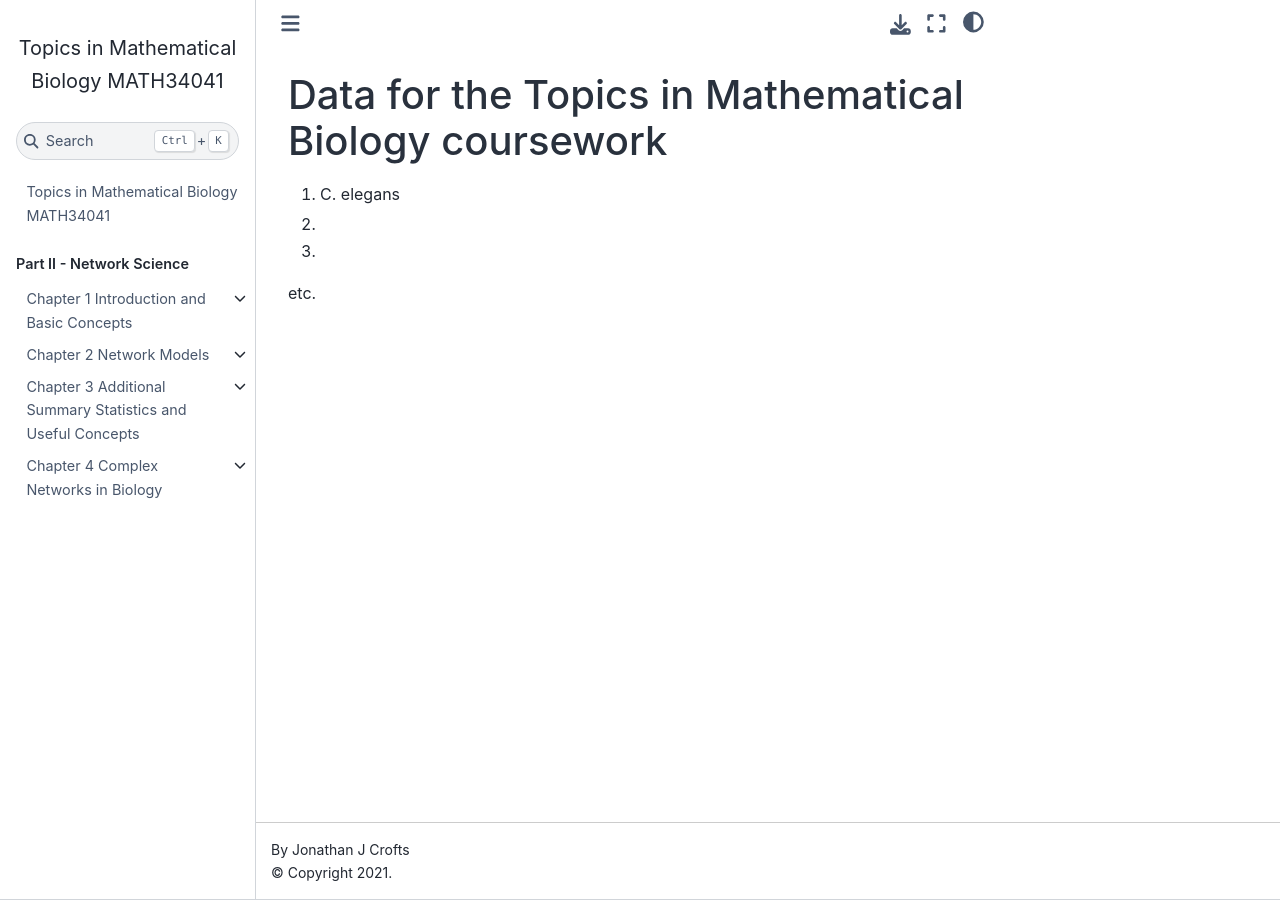
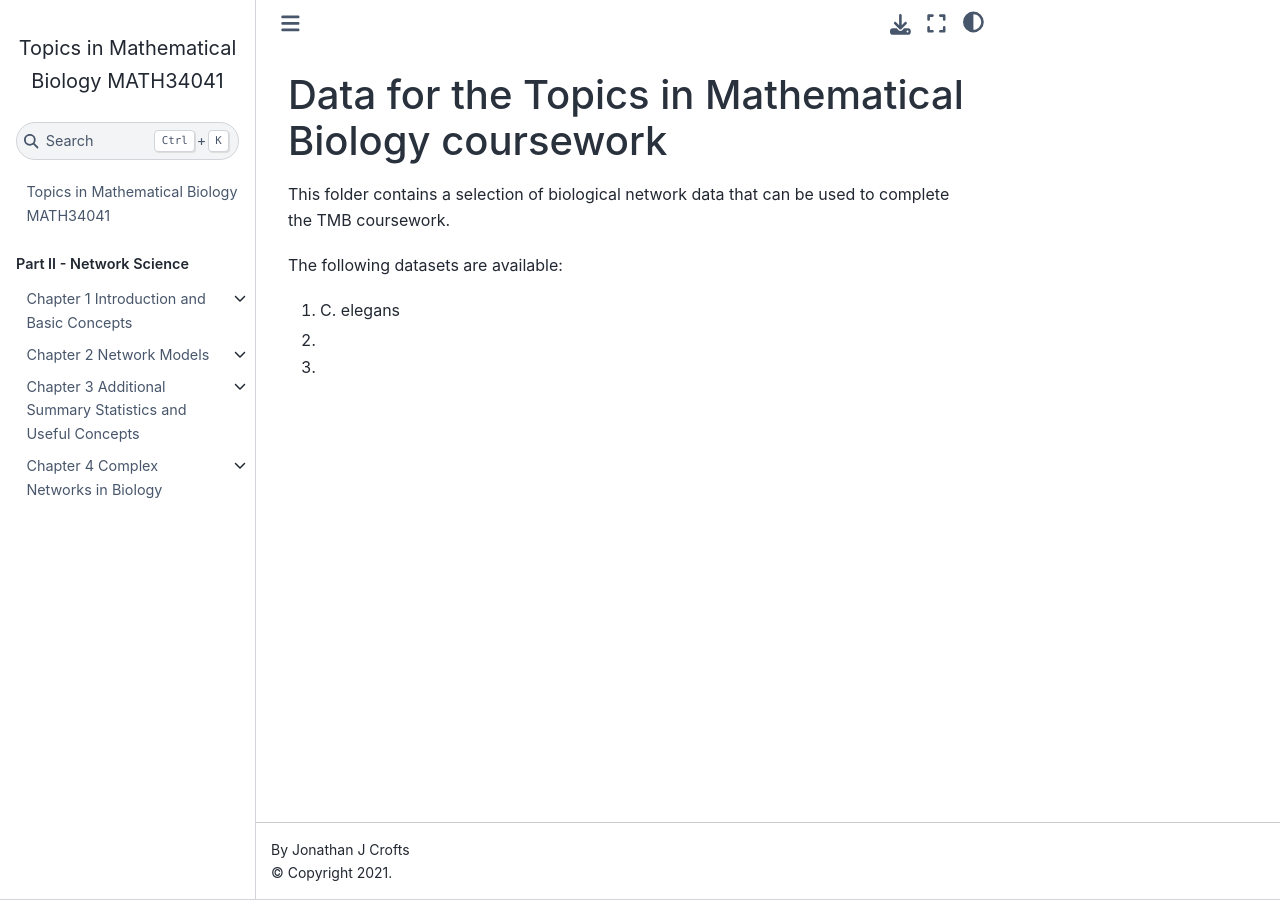
Before and after one commit to jjcrofts77/TMB-MATH34041, a Jupyter Book: the page built from content/Coursework/README.md, in a window 1280 px wide. Built offline with Jupyter Book 1.0.4 settings and Sphinx 7.4.7 and the Sphinx Book theme 1.1.4, drawn with Linux system fonts in a browser that asks for light colours.

Commit message:
Update README.md

```diff
--- a/content/Coursework/README.md
+++ b/content/Coursework/README.md
@@ -1,6 +1,9 @@
 # Data for the Topics in Mathematical Biology coursework
+
+This folder contains a selection of biological network data that can be used to complete the TMB coursework.
+
+The following datasets are available:
 
  1. C. elegans
  2.
  3.
-etc.
```
